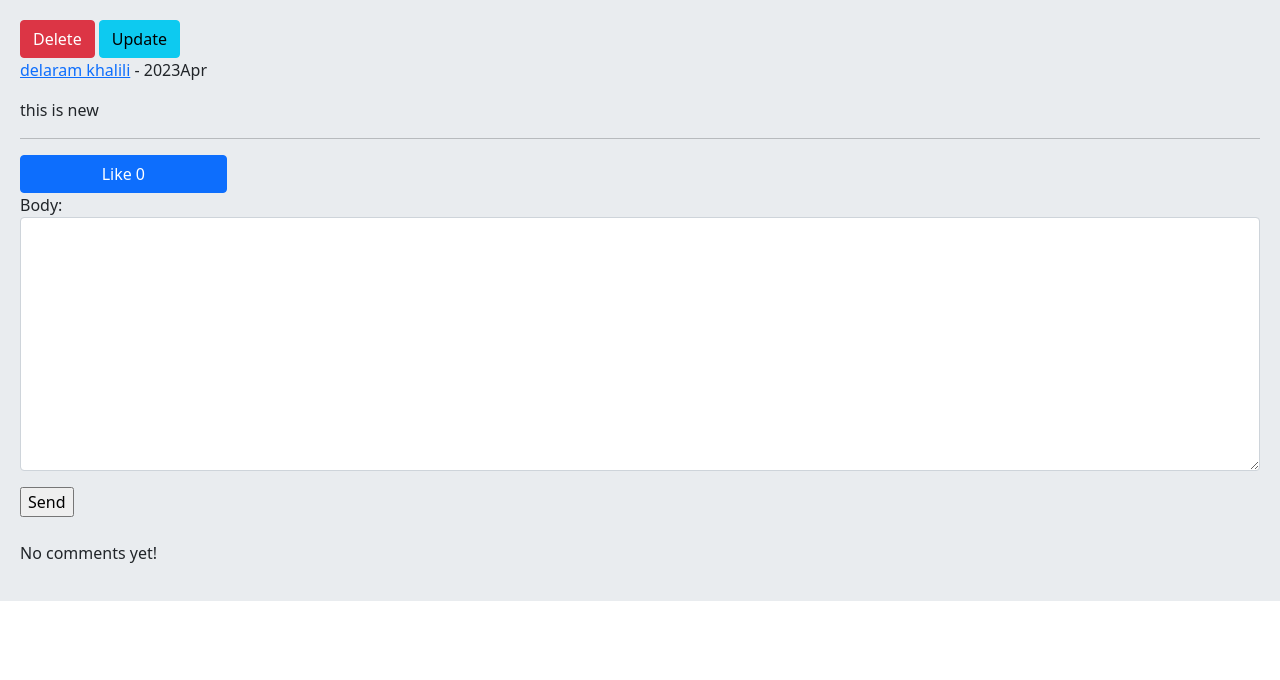
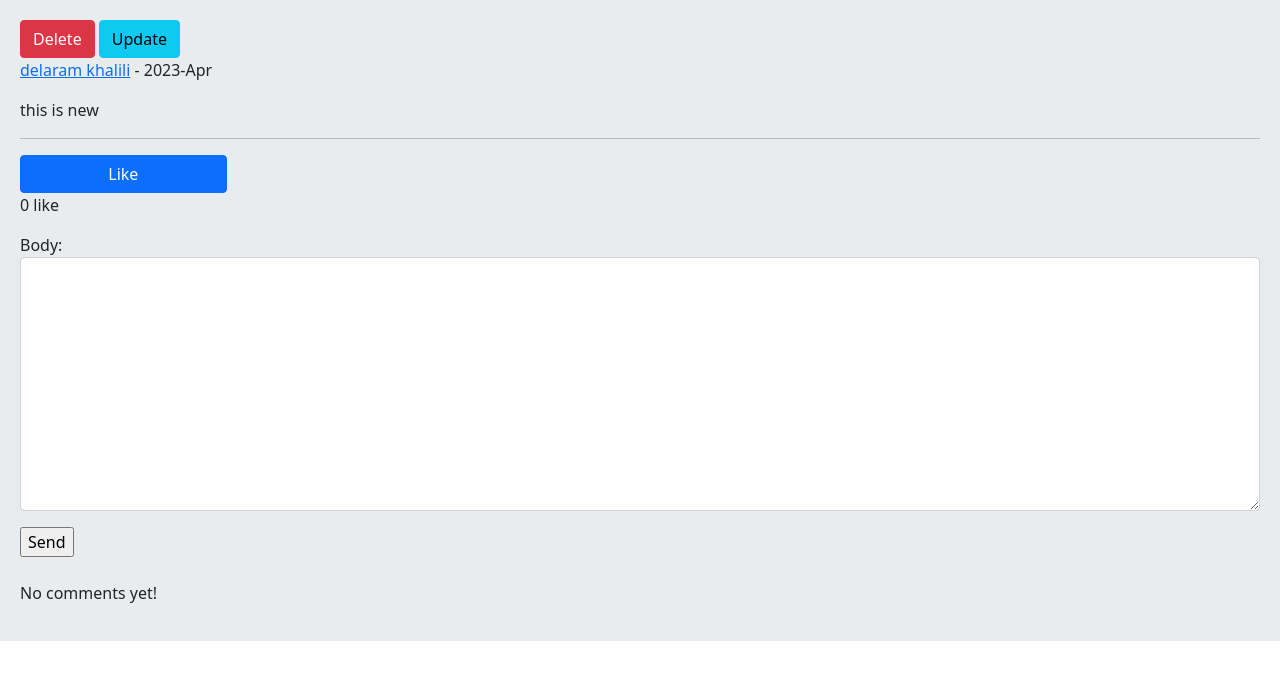
Before and after one commit to DelaramKhaliliSamani/social_network-django, a Django app: a page that uses templates/base.html in a window 1280 px wide. Shown: the part 56-736 px from the top of the page. Run offline with Django 4.2, Linux system fonts and the light colour scheme; a user stored in the database is signed in; data comes from the database, SQL or seed files in the repository; both versions use the stored data as it was after the commit.

Commit message:
pure django done without search

```diff
--- a/accounts/models.py
+++ b/accounts/models.py
@@ -43,7 +43,7 @@ class Relation(models.Model):
 class Profile(models.Model):
     user = models.OneToOneField(User, on_delete=models.CASCADE)
     bio = models.TextField(null=True, blank=True)
-    img = models.ImageField()
+    img = models.ImageField(upload_to='profile_img/%Y/%m/%d')
 
 
 
--- a/accounts/views.py
+++ b/accounts/views.py
@@ -8,7 +8,6 @@ from django.contrib.auth import views as auth_views
 from django.urls import reverse_lazy
 from .models import Relation, DirectMessage
 from .forms import EditUserForm, UserCreationForm, UserLoginForm, DirectMessageForm
-from itertools import chain
 from django.contrib.auth.decorators import login_required
 from django.utils.decorators import method_decorator
 
@@ -178,9 +177,9 @@ class DirectMessageView(LoginRequiredMixin, View):
 
     def get(self, request, user_id):
         form = self.form_class
-        message1 = DirectMessage.objects.filter(from_user=request.user.id , to_user=user_id)
+        message1 = DirectMessage.objects.filter(from_user=request.user.id, to_user=user_id)
         message2 = DirectMessage.objects.filter(from_user=user_id, to_user=request.user.id)
-        message = chain(message1,message2)
+        message = message1 | message2
         return render(request, 'accounts/messages.html', {'form': form, 'message': message})
 
     @method_decorator(login_required)
--- a/home/templates/home/detail.html
+++ b/home/templates/home/detail.html
@@ -7,12 +7,16 @@
         <a href="{% url 'home:post_update' post.id %}" class="btn btn-info">Update</a>
     {% endif %}
 
-    <p><a href="{% url 'accounts:user_profile' post.user.id %}">{{ post.user.full_name }}</a> - {{ post.updated|date:"YM"}}</p>
+    <p><a href="{% url 'accounts:user_profile' post.user.id %}">{{ post.user.full_name }}</a> - {{ post.updated|date:"Y-M" }}</p>
     <p>{{ post.body }}</p><hr/>
 
     {% if request.user.is_authenticated %}
-
-        <a href="{% url 'home:post_like' post.id %}" class="{% if can_like %}disabled{% endif %} btn btn-primary col-md-2">Like {{ post.likes_count }}</a>
+        {% if can_like %}
+            <a href="{% url 'home:post_dislike' post.id %}" class=" btn btn-primary col-md-2"> Dislike </a>
+        {% else %}
+            <a href="{% url 'home:post_like' post.id %}" class=" btn btn-primary col-md-2"> Like </a>
+         {% endif %}
+        <p>{{ post.likes_count }}  like </p>
 
         <form action="" method="post">
             {% csrf_token %}
@@ -29,7 +33,7 @@
             <p class="card-body">{{ comment.body }}</p>
 
             {% if request.user.is_authenticated %}
-                <form action="{% url 'home:add_reply' post.id comment.id %}" method="post" style="display:none;">
+                <form action="{% url 'home:add_reply' post.id comment.id %}" method="post" style="">
                     {% csrf_token %}
                     {{ reply_form.as_p }}
                     <input type="submit" value="send">
--- a/home/urls.py
+++ b/home/urls.py
@@ -11,4 +11,5 @@ urlpatterns = [
 	path('post/create/', views.PostCreateView.as_view(), name='post_create'),
 	path('reply/<int:post_id>/<int:comment_id>/', views.PostAddReplyView.as_view(), name='add_reply'),
 	path('like/<int:post_id>/', views.PostLikeView.as_view(), name='post_like'),
+	path('dislike/<int:post_id>/', views.PostDiLikeView.as_view(), name='post_dislike'),
 ]
--- a/home/views.py
+++ b/home/views.py
@@ -145,9 +145,17 @@ class PostLikeView(LoginRequiredMixin, View):
 	def get(self, request, post_id):
 		post = get_object_or_404(Post, id=post_id)
 		like = Vote.objects.filter(post=post, user=request.user)
-		if like.exists():
-			messages.error(request, 'you have already liked this post', 'danger')
-		else:
+		if not like.exists():
 			Vote.objects.create(post=post, user=request.user)
 			messages.success(request, 'you liked this post', 'success')
 		return redirect('home:post_detail', post.id, post.slug)
+
+
+class PostDiLikeView(LoginRequiredMixin, View):
+	def get(self, request, post_id):
+		post = get_object_or_404(Post, id=post_id)
+		like = Vote.objects.filter(post=post, user=request.user)
+		if like.exists():
+			like.delete()
+			messages.success(request, 'you disliked this post', 'success')
+		return redirect('home:post_detail', post.id, post.slug)
--- a/social_network/urls.py
+++ b/social_network/urls.py
@@ -1,8 +1,10 @@
 from django.contrib import admin
 from django.urls import path, include
+from django.conf import settings
+from django.conf.urls.static import static
 
 urlpatterns = [
     path('admin/', admin.site.urls),
     path('', include('home.urls', namespace='home')),
     path('accounts/', include('accounts.urls', namespace='accounts')),
-]
+] + static(settings.MEDIA_URL, document_root=settings.MEDIA_ROOT)
--- /dev/null
+++ b/static/css/base.css
@@ -0,0 +1,5 @@
+.jumbotron{
+            padding: 20px;
+            margin-bottom: 20px;
+            background-color: #e9ecef;
+        }
--- a/templates/base.html
+++ b/templates/base.html
@@ -1,17 +1,11 @@
+{% load static %}
 <!DOCTYPE html>
 <html lang="en">
 <head>
     <meta charset="UTF-8">
     <title>Social Network</title>
     <link href="https://cdn.jsdelivr.net/npm/bootstrap@5.1.3/dist/css/bootstrap.min.css" rel="stylesheet" integrity="sha384-1BmE4kWBq78iYhFldvKuhfTAU6auU8tT94WrHftjDbrCEXSU1oBoqyl2QvZ6jIW3" crossorigin="anonymous">
-
-    <style>
-        .jumbotron{
-            padding: 20px;
-            margin-bottom: 20px;
-            background-color: #e9ecef;
-        }
-    </style>
+    <link rel=" stylesheet" href="{% static 'css/base.css' %}" >
 </head>
 <body>
 
```
Also changed, not shown: accounts/templates/accounts/profile.html (+10 -8 lines), social_network/settings.py (+8 -0 lines), accounts/forms.py (line endings or trailing spaces), accounts/migrations/0004_alter_directmessage_options_directmessage_is_reply_and_more.py (added), accounts/migrations/0005_remove_directmessage_is_reply_and_more.py (added), db.sqlite3, images_s7Qp9je.png (deleted), media/profile_img/2023/04/24/images.png (renamed from images.png).
